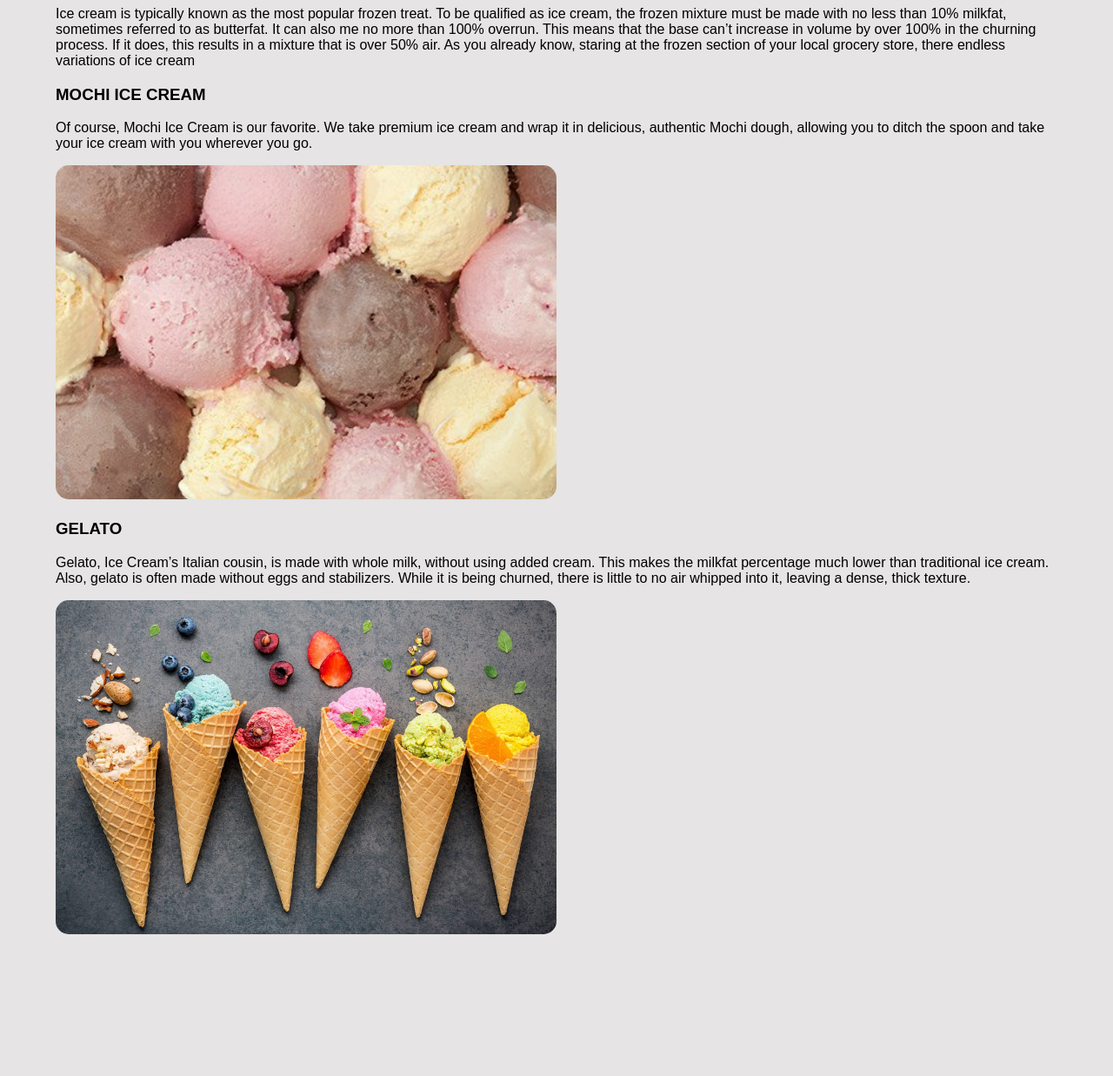
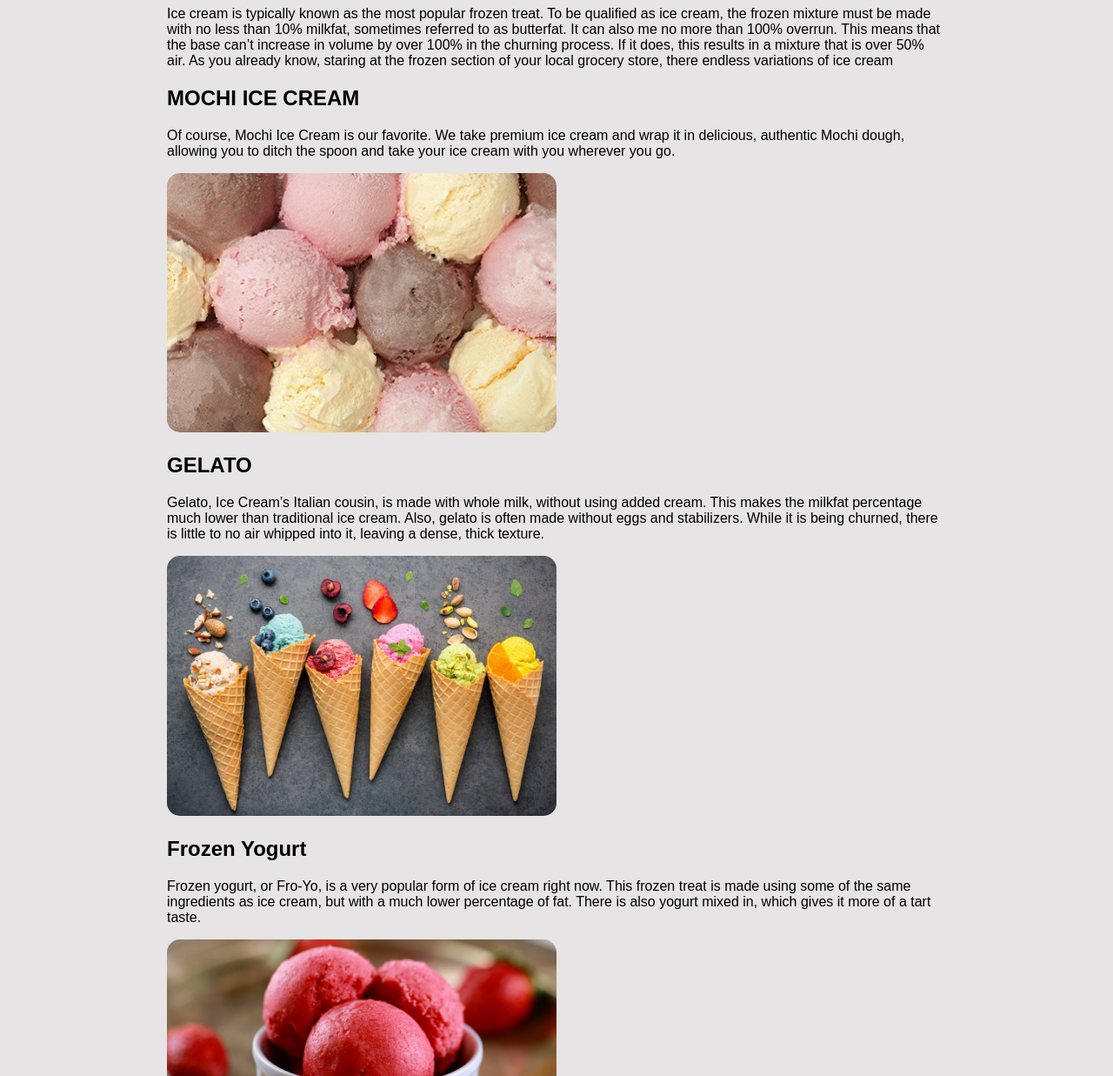
Before and after one commit to NikooYeke/mtm6302-assignment-4, a plain HTML site: page index.html in a window 1280 px wide. Shown: the part 169-1406 px from the top of the page at 87% size. Before the commit the page ends 1247 px from the top, so only its background shows below. Drawn offline with Linux system fonts and the light colour scheme.

Commit message:
adding some change

```diff
--- a/index.html
+++ b/index.html
@@ -14,9 +14,9 @@
     <a href="#home" class="active">Logo</a>
     <!-- Navigation links (hidden by default) -->
     <div id="menu">
-      <a href="#news">News</a>
-      <a href="#contact">Contact</a>
-      <a href="#about">About</a>
+      <a href="#mochi-ice-cream">Mochi Ice Cream</a>
+      <a href="#gelato">Gelato</a>
+      <a href="#frozen-yogurt">Frozen Yogurt</a>
     </div>
     <!-- "Hamburger menu" / "Bar icon" to toggle the navigation links -->
     <a href="javascript:void(0);" class="icon" onclick="myFunction()">
@@ -24,7 +24,7 @@
     </a>
 </header>
 
-<div>
+<div >
     <h1>ICE CREAM</h1>
 <p>Ice cream is typically known as the most popular frozen treat. To be qualified as ice cream, the frozen mixture must be made with no less than 10% milkfat, sometimes referred to as butterfat. It can also me no more than 100% overrun.
 
@@ -32,21 +32,24 @@
 
     As you already know, staring at the frozen section of your local grocery store, there endless variations of ice cream</p>
 
-<div class="col-1">
-    <h3>MOCHI ICE CREAM</h3>
+<div id="mochi-ice-cream" class="col-1">
+    <h2>MOCHI ICE CREAM</h2>
     <p>Of course, Mochi Ice Cream is our favorite. We take premium ice cream and wrap it in delicious, authentic Mochi dough, allowing you to ditch the spoon and take your ice cream with you wherever you go.</p>
   <img id="myImg" src="images/Mochi-Ice-Cream.jpg" >
 </div>
 
-<div class="col-1">
-  <h3>GELATO</h3>
+<div id="gelato" class="col-1">
+  <h2>GELATO</h2>
   <p>Gelato, Ice Cream’s Italian cousin, is made with whole milk, without using added cream. This makes the milkfat percentage much lower than traditional ice cream. Also, gelato is often made without eggs and stabilizers. While it is being churned, there is little to no air whipped into it, leaving a dense, thick texture.</p>
   <img id="myImg" src="images/gelato.jpg">
 </div>
+
+<div id="frozen-yogurt" class="col-1">
+    <h2>Frozen Yogurt</h2>
+    <p>Frozen yogurt, or Fro-Yo, is a very popular form of ice cream right now. This frozen treat is made using some of the same ingredients as ice cream, but with a much lower percentage of fat. There is also yogurt mixed in, which gives it more of a tart taste.</p>
+    <img id="myImg" src="images/frozen-yogurt.jpg">
+  </div>
 </div>
-
-
-
 
     <script src="script.js"></script>
 </body>
--- a/style.css
+++ b/style.css
@@ -7,14 +7,14 @@
     font-family: sans-serif;
     margin: auto;
     margin-top: 3rem;
-    width: 90%;
+    width: 70%;
     background-color: rgb(230, 228, 228);
 }
 
 /* Style the navigation menu */
 .navbar {
     overflow: hidden;
-    background-color: rgb(185, 178, 137);
+    background-color: rgb(240, 178, 63);
     position: relative;
   }
   .navbar #menu {
@@ -28,7 +28,7 @@
     display: block;
   }
   .navbar a.icon {
-    background: rgb(65, 42, 1);
+    background: rgb(232, 157, 255);
     display: block;
     position: absolute;
     right: 0;
@@ -39,7 +39,7 @@
     color: black;
   }
   .active {
-    background-color: #db9437;
+    background-color: #4af3c9;
     color: white;
   }
 
```
Also changed, not shown: script.js (line endings or trailing spaces).
